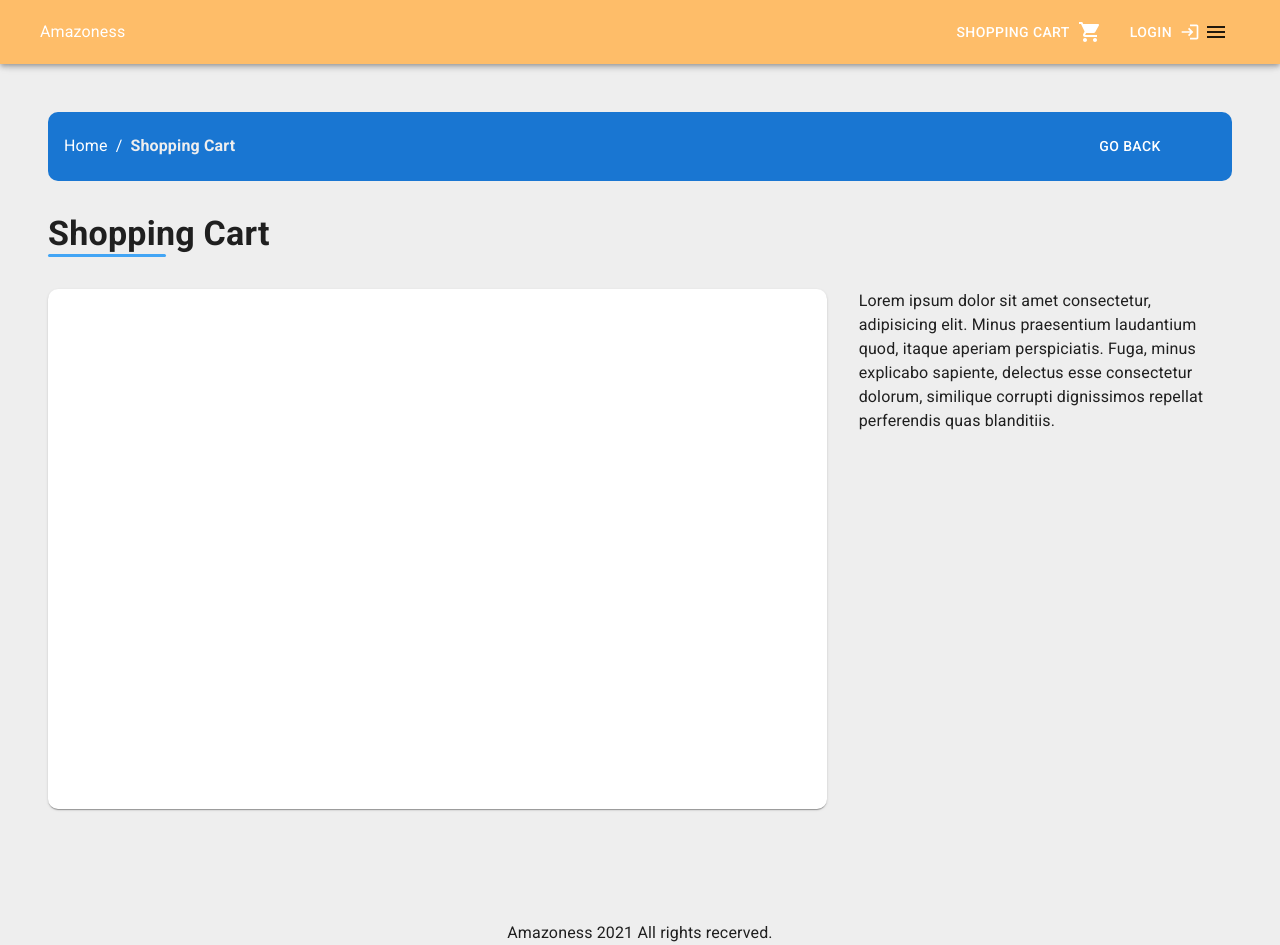
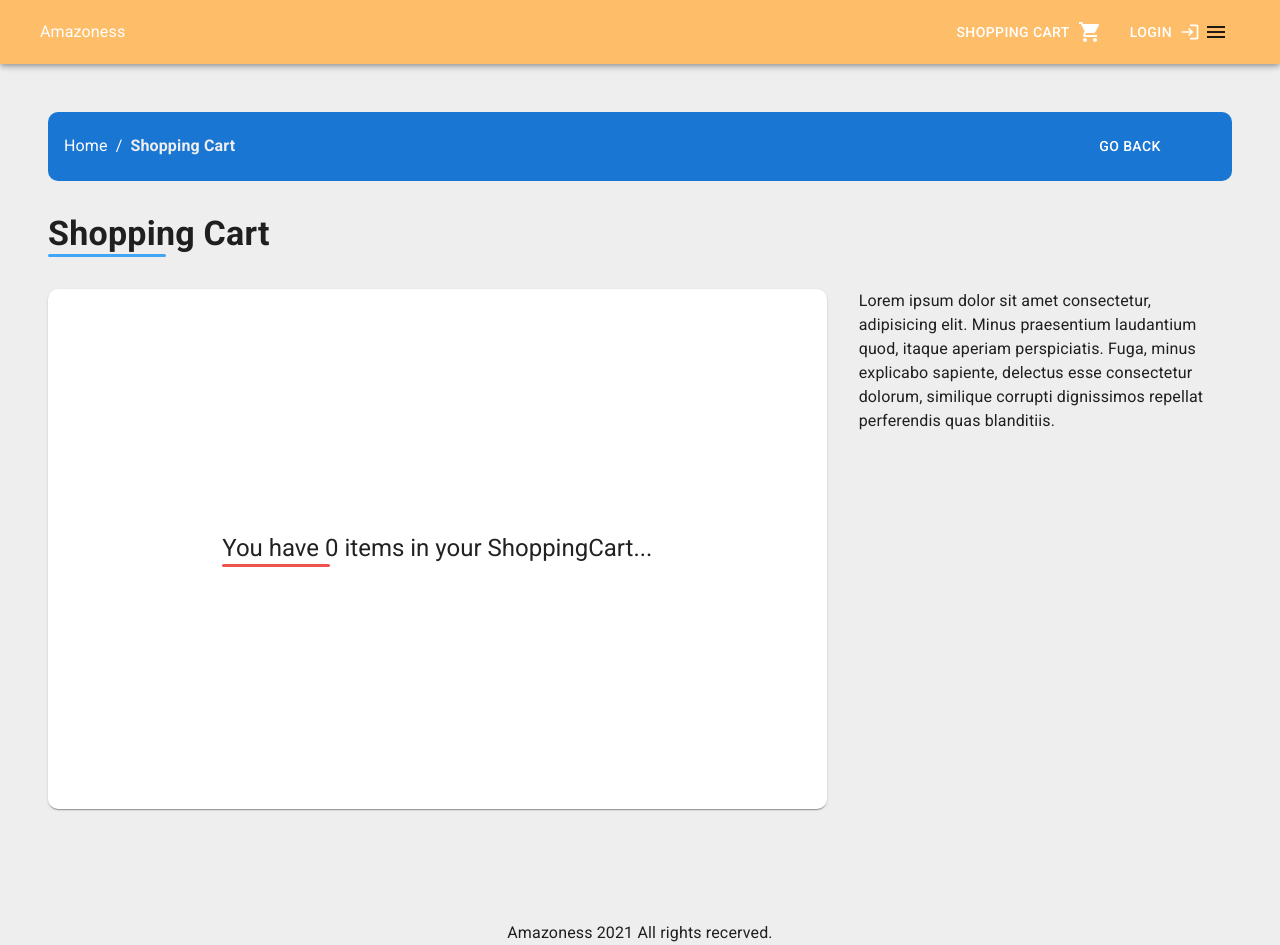
Before and after one commit to TheMrCorvy/amazoness, a Next.js app: page /cart in a window 1280 px wide. Built offline with nearby package versions, Linux system fonts and the light colour scheme.

Commit message:
added a bit of feedback for the user

```diff
--- a/src/components/sections/ShowCartInfo/index.tsx
+++ b/src/components/sections/ShowCartInfo/index.tsx
@@ -7,6 +7,7 @@ import { useSelector } from "react-redux"
 import { RootState } from "../../../redux/store"
 
 import CartListItem from "../../CartListItem"
+import UnderlinedTitle from "../../UnderlinedTitle"
 
 const ShowCartInfo: FC = () => {
 	const classes = useStyles()
@@ -18,10 +19,21 @@ const ShowCartInfo: FC = () => {
 			<Grid container spacing={4}>
 				<Grid item xs={12} md={8} xl={9}>
 					<Card>
-						<List className={classes.mainCard}>
-							{items.map((product, index) => (
-								<CartListItem key={index} reduxProduct={product} />
-							))}
+						<List
+							className={items.length > 0 ? classes.mainCard : classes.mainCardAlter}
+						>
+							{items.length >= 1 ? (
+								items.map((product, index) => (
+									<CartListItem key={index} reduxProduct={product} />
+								))
+							) : (
+								<UnderlinedTitle
+									body="You have 0 items in your ShoppingCart..."
+									color="error"
+									variant="h5"
+									length={25}
+								/>
+							)}
 						</List>
 					</Card>
 				</Grid>
--- a/src/components/sections/ShowCartInfo/styles.ts
+++ b/src/components/sections/ShowCartInfo/styles.ts
@@ -9,6 +9,17 @@ const useStyles = makeStyles((theme: Theme) =>
 			height: "65vh",
 			overflowY: "scroll",
 		},
+		mainCardAlter: {
+			width: "100%",
+			bgcolor: "background.paper",
+			height: "65vh",
+			overflowY: "scroll",
+			display: "flex",
+			justifyContent: "center",
+			alignItems: "center",
+			verticalAlign: "center",
+			textAlign: "center",
+		},
 	})
 )
 
```
